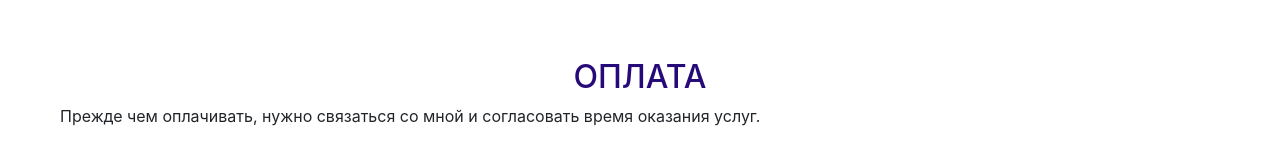
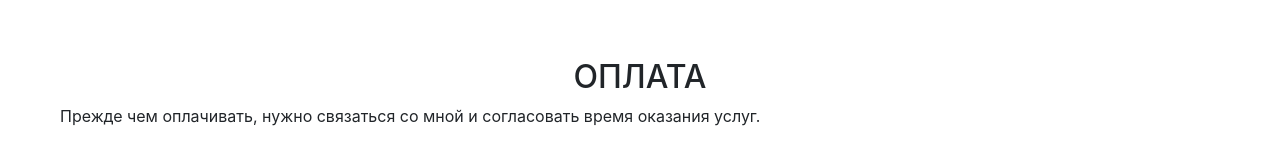
Before and after one commit to evgeniy-web-dev/evgeniy-web-dev.github.io, a plain HTML site: page payment.html in a window 1280 px wide. Shown: the part 402-549 px from the top of the page. Drawn offline with nearby package versions, Linux system fonts and the light colour scheme.

Commit message:
Выпускной проект

```diff
--- a/payment.html
+++ b/payment.html
@@ -127,7 +127,6 @@
     }
 
     main>h2 {
-        color: #270A79;
         text-align: center;
         margin-top: 60px;
     }
```
